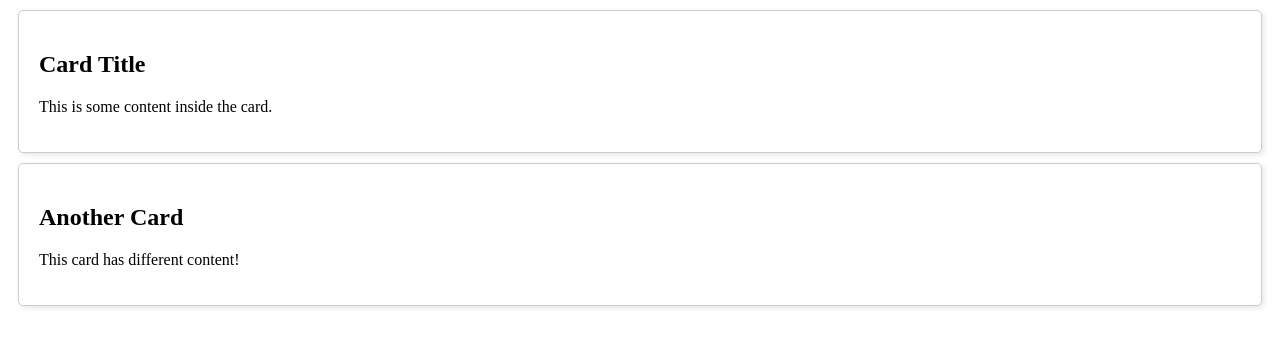
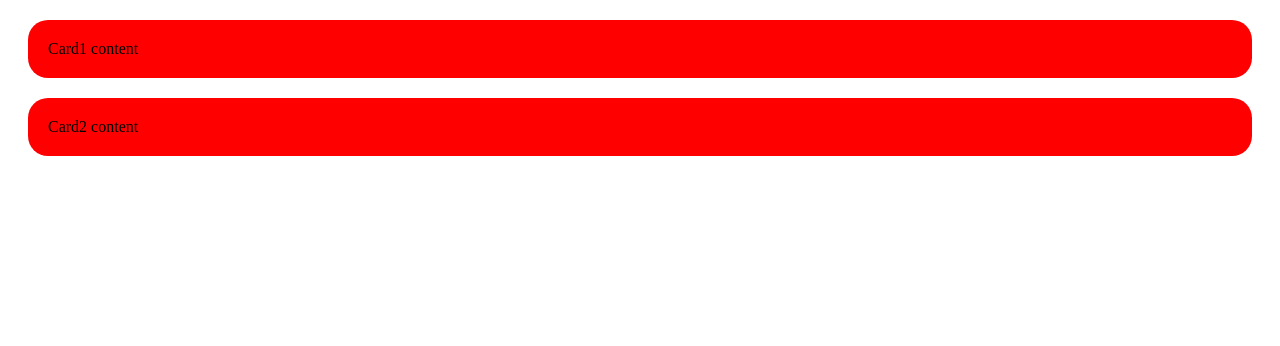
Before and after one commit to dev-harshvats/100xdevs-cohort3, a React (Vite) app in the folder Week-9-Offline/: page / in a window 1280 px wide. Shown: the top 346 px of the page. Built offline with nearby package versions, Linux system fonts and the light colour scheme.

Commit message:
Error Boundary (commented the rest)

```diff
--- a/Week-9-Offline/src/App.jsx
+++ b/Week-9-Offline/src/App.jsx
@@ -1,3 +1,4 @@
+import React from "react"
 import { useEffect, useState } from "react"
 import { PostComponent } from "./Post"
 
@@ -33,6 +34,7 @@
   //   </div>
   // )
 
+
   // remove comment for toggle message block
   // return (
   //   <div style={{ background: "#dfe6e9", height: "100vh" }}>
@@ -40,6 +42,7 @@
   //     <IncrementNotifications /> */}
   //   </div>
   // )
+
 
   // remove comments for Add Post button (using useState)
   // const [posts, setPosts] = useState([]);
@@ -99,6 +102,7 @@
   //   <button style={{color: currentTab == "jobs" ? "red" : "black"}} onClick={() => setCurrentTab("jobs")}>Jobs</button>
   // </div>
 
+
   // remove comments for Cleanup
   // const [showTimer, setShowTimer] = useState(true);
   // useEffect(() => {
@@ -110,16 +114,29 @@
   //   {showTimer && <Timer />}
   // </div>
 
+
+  //remove comments for children
+  // return (
+  //   <div>
+  //     <Card>
+  //       <h2>Card Title</h2>
+  //       <p>This is some content inside the card.</p>
+  //     </Card>
+  //     <Card>
+  //       <h2>Another Card</h2>
+  //       <p>This card has different content!</p>
+  //     </Card>
+  //   </div>
+  // )
+
   return (
     <div>
-      <Card>
-        <h2>Card Title</h2>
-        <p>This is some content inside the card.</p>
-      </Card>
-      <Card>
-        <h2>Another Card</h2>
-        <p>This card has different content!</p>
-      </Card>
+      <ErrorBoundary>
+        <Card1 />
+      </ErrorBoundary>
+      <ErrorBoundary>
+        <Card2 />
+      </ErrorBoundary>
     </div>
   )
 }
@@ -216,4 +233,39 @@
   )
 }
 
+
+// Error boundary (both functions, Card1 and Card2)
+class ErrorBoundary extends React.Component {
+  constructor(props) {
+    super(props);
+    this.state = { hasError: false };
+  }
+
+  static getDerivedStateFromError(error) {
+    return { hasError: true };
+  }
+
+  componentDidCatch(error, info) {
+    console.error("Error caught:", error, info);
+  }
+
+  render() {
+    if (this.state.hasError) {
+      return <h1>Something went wrong!</h1>
+    }
+
+    return this.props.children;
+  }
+}
+function Card1() {
+  return <div style={{ background: "red", borderRadius: 20, padding: 20, margin: 20 }}>
+    Card1 content
+  </div>
+}
+function Card2() {
+  return <div style={{ background: "red", borderRadius: 20, padding: 20, margin: 20 }}>
+    Card2 content
+  </div>
+}
+
 export default App
```
